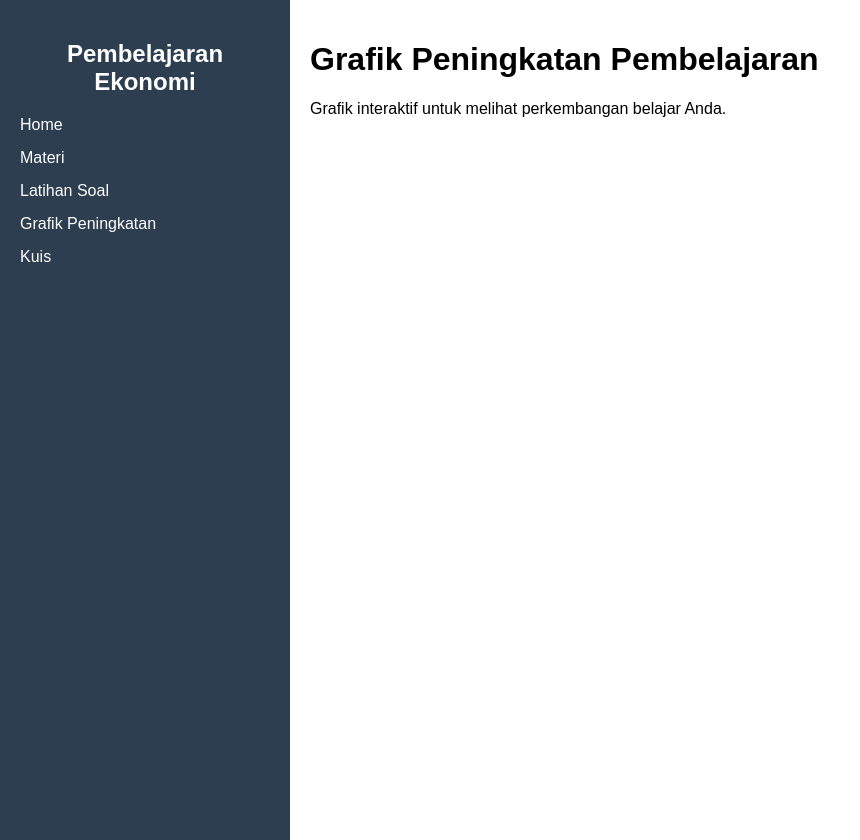
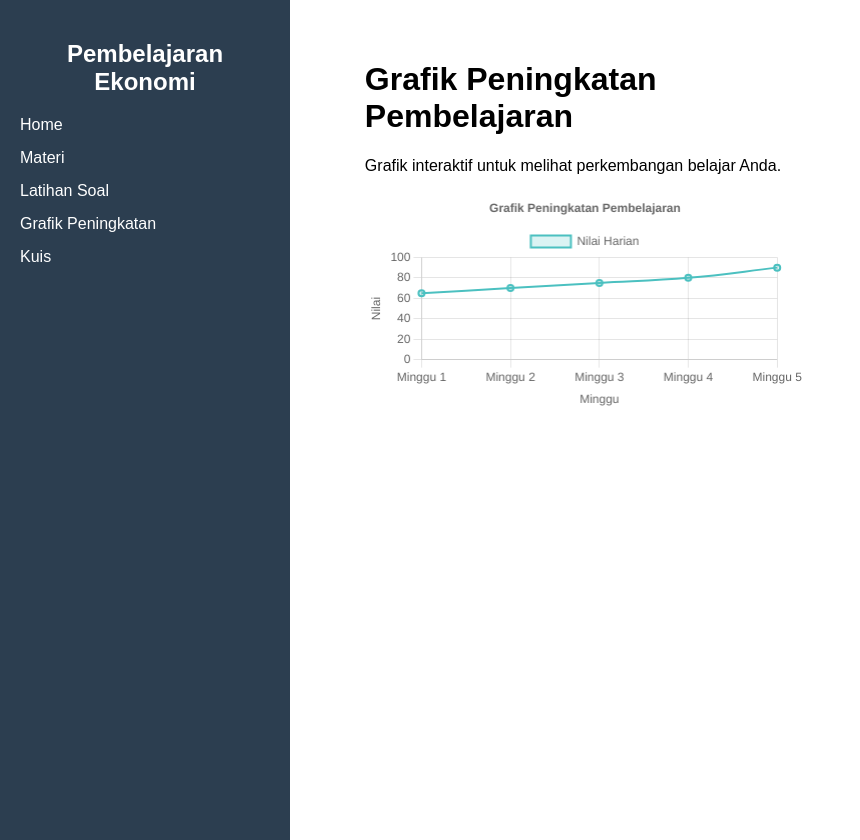
Before and after one commit to niaaaqww/grownomics, a React (Create React App) app: page /grafik in a window 1280 px wide. Shown: the whole page, without its empty margins (0-860 px from the left). Built offline with nearby package versions, Linux system fonts and the light colour scheme.

Commit message:
Update Grafik.js
penggantian grafik ya bos

```diff
--- a/src/pages/Grafik.js
+++ b/src/pages/Grafik.js
@@ -1,10 +1,78 @@
-import React from 'react';
+import React from "react";
+import { Line } from "react-chartjs-2";
+import {
+  Chart as ChartJS,
+  CategoryScale,
+  LinearScale,
+  PointElement,
+  LineElement,
+  Title,
+  Tooltip,
+  Legend,
+} from "chart.js";
+
+// Registrasi komponen Chart.js
+ChartJS.register(
+  CategoryScale,
+  LinearScale,
+  PointElement,
+  LineElement,
+  Title,
+  Tooltip,
+  Legend
+);
 
 const Grafik = () => {
+  // Data untuk grafik
+  const data = {
+    labels: ["Minggu 1", "Minggu 2", "Minggu 3", "Minggu 4", "Minggu 5"],
+    datasets: [
+      {
+        label: "Nilai Harian",
+        data: [65, 70, 75, 80, 90],
+        borderColor: "rgba(75, 192, 192, 1)",
+        backgroundColor: "rgba(75, 192, 192, 0.2)",
+        borderWidth: 2,
+        tension: 0.4,
+      },
+    ],
+  };
+
+  // Opsi konfigurasi untuk grafik
+  const options = {
+    responsive: true,
+    plugins: {
+      legend: {
+        position: "top",
+      },
+      title: {
+        display: true,
+        text: "Grafik Peningkatan Pembelajaran",
+      },
+    },
+    scales: {
+      x: {
+        title: {
+          display: true,
+          text: "Minggu",
+        },
+      },
+      y: {
+        title: {
+          display: true,
+          text: "Nilai",
+        },
+        min: 0,
+        max: 100,
+      },
+    },
+  };
+
   return (
-    <div>
+    <div style={{ width: "80%", margin: "auto", padding: "20px" }}>
       <h1>Grafik Peningkatan Pembelajaran</h1>
       <p>Grafik interaktif untuk melihat perkembangan belajar Anda.</p>
+      <Line data={data} options={options} />
     </div>
   );
 };
```
